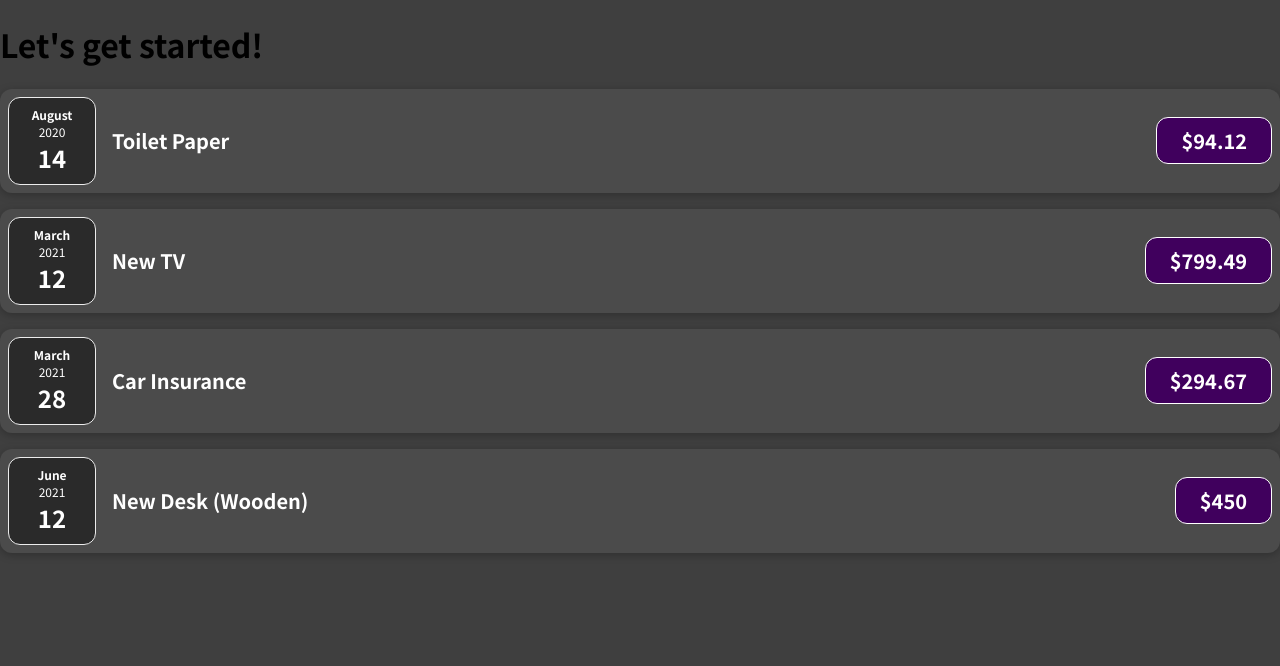
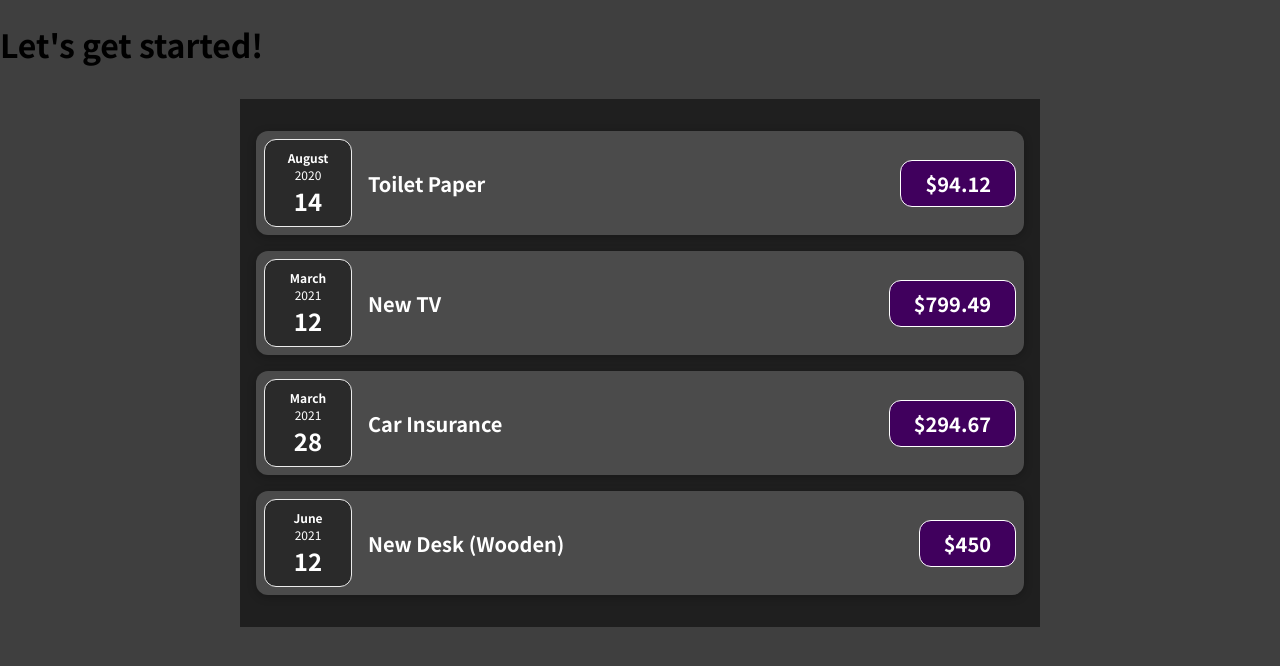
Before and after one commit to gnzlplcs/react-the_complete_guide, a JavaScript app in the folder project/: page / in a window 1280 px wide. Shown: the top 666 px of the page. Built offline with nearby package versions, Linux system fonts and the light colour scheme.

Commit message:
:rocket: assignment 1 completed
create Expenses component / add style

```diff
--- a/project/src/App.js
+++ b/project/src/App.js
@@ -1,4 +1,4 @@
-import ExpenseItem from "./components/ExpenseItem";
+import Expenses from "./components/Expenses";
 
 function App() {
   const expenses = [
@@ -31,26 +31,7 @@
   return (
     <div>
       <h1>Let's get started!</h1>
-      <ExpenseItem
-        title={expenses[0].title}
-        amount={expenses[0].amount}
-        date={expenses[0].date}
-      />
-      <ExpenseItem
-        title={expenses[1].title}
-        amount={expenses[1].amount}
-        date={expenses[1].date}
-      />
-      <ExpenseItem
-        title={expenses[2].title}
-        amount={expenses[2].amount}
-        date={expenses[2].date}
-      />
-      <ExpenseItem
-        title={expenses[3].title}
-        amount={expenses[3].amount}
-        date={expenses[3].date}
-      />
+      <Expenses expenses={expenses}/>
     </div>
   );
 }
--- /dev/null
+++ b/project/src/components/Expenses.css
@@ -0,0 +1,7 @@
+.expenses {
+  padding: 1rem;
+  background-color: rgb(31, 31, 31);
+  margin: 2rem auto;
+  width: 50rem;
+  max-width: 95%;
+}
--- /dev/null
+++ b/project/src/components/Expenses.js
@@ -0,0 +1,19 @@
+import ExpenseItem from "./ExpenseItem";
+import "./Expenses.css";
+
+const Expenses = ({ expenses }) => {
+  return (
+    <div className="expenses">
+      {expenses.map((expense) => (
+        <ExpenseItem
+          key={expense.id}
+          title={expense.title}
+          amount={expense.amount}
+          date={expense.date}
+        />
+      ))}
+    </div>
+  );
+};
+
+export default Expenses;
```
